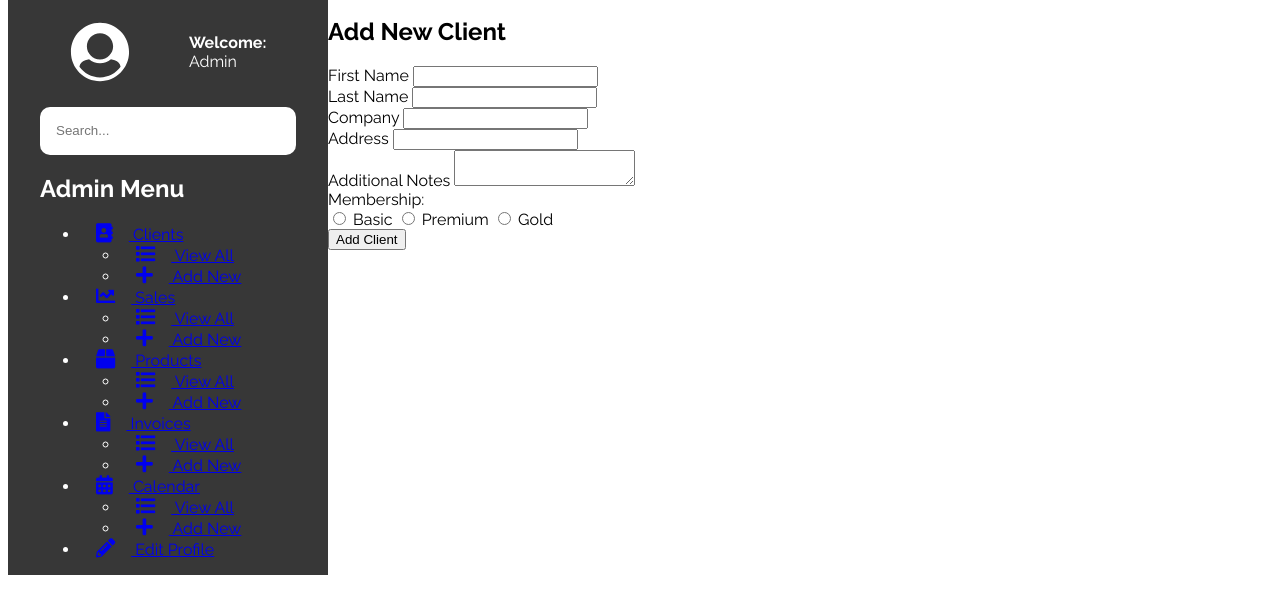
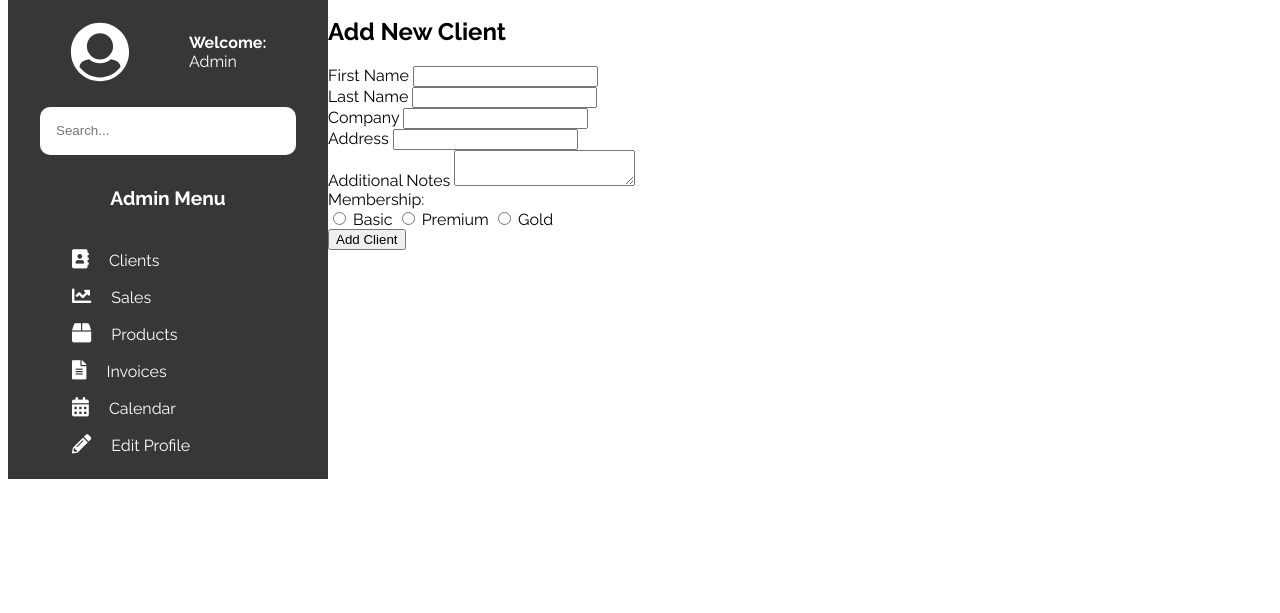
Before and after one commit to madhumithavenu/09_Building_an_Admin_Panel_with_Flexbox, a website: page index.html in a window 1280 px wide. Shown: the part 123-736 px from the top of the page. Drawn offline with Linux system fonts and the light colour scheme.

Commit message:
Working with menu Admin

```diff
--- a/scss/app.scss
+++ b/scss/app.scss
@@ -129,3 +129,37 @@ i {
         }
     }
 }
+.menu-admin{
+    margin-top: 1rem;
+    h2{
+        text-align: center;
+        padding: 1rem;
+        font-size: 1.2rem;
+    }
+    .menu{
+        list-style: none;
+        padding: 0;
+        >li{
+            padding: .5rem;
+
+            &:hover{
+                ul{
+                    display: block;
+                }
+            }
+            ul{
+                display: none;
+                list-style: none;
+                padding: 1rem;
+                background-color: darken($darkGray, 20%);
+                margin-top: 1rem;
+            }
+            a{
+                color: $white;
+                text-decoration: none;
+                padding: .5rem;
+
+            }
+        }
+    }
+}
```
Also changed, not shown: css/app.css.
